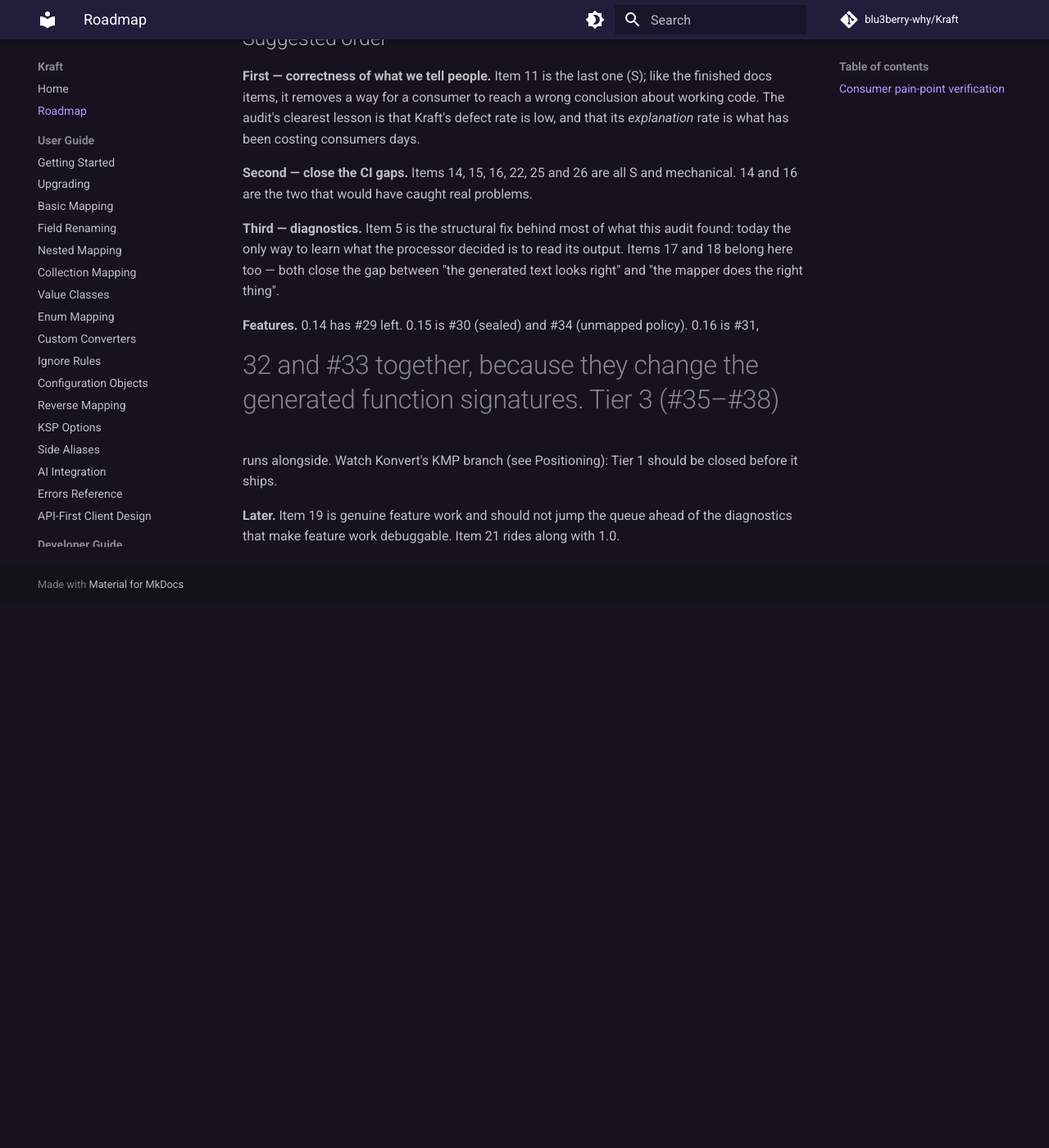
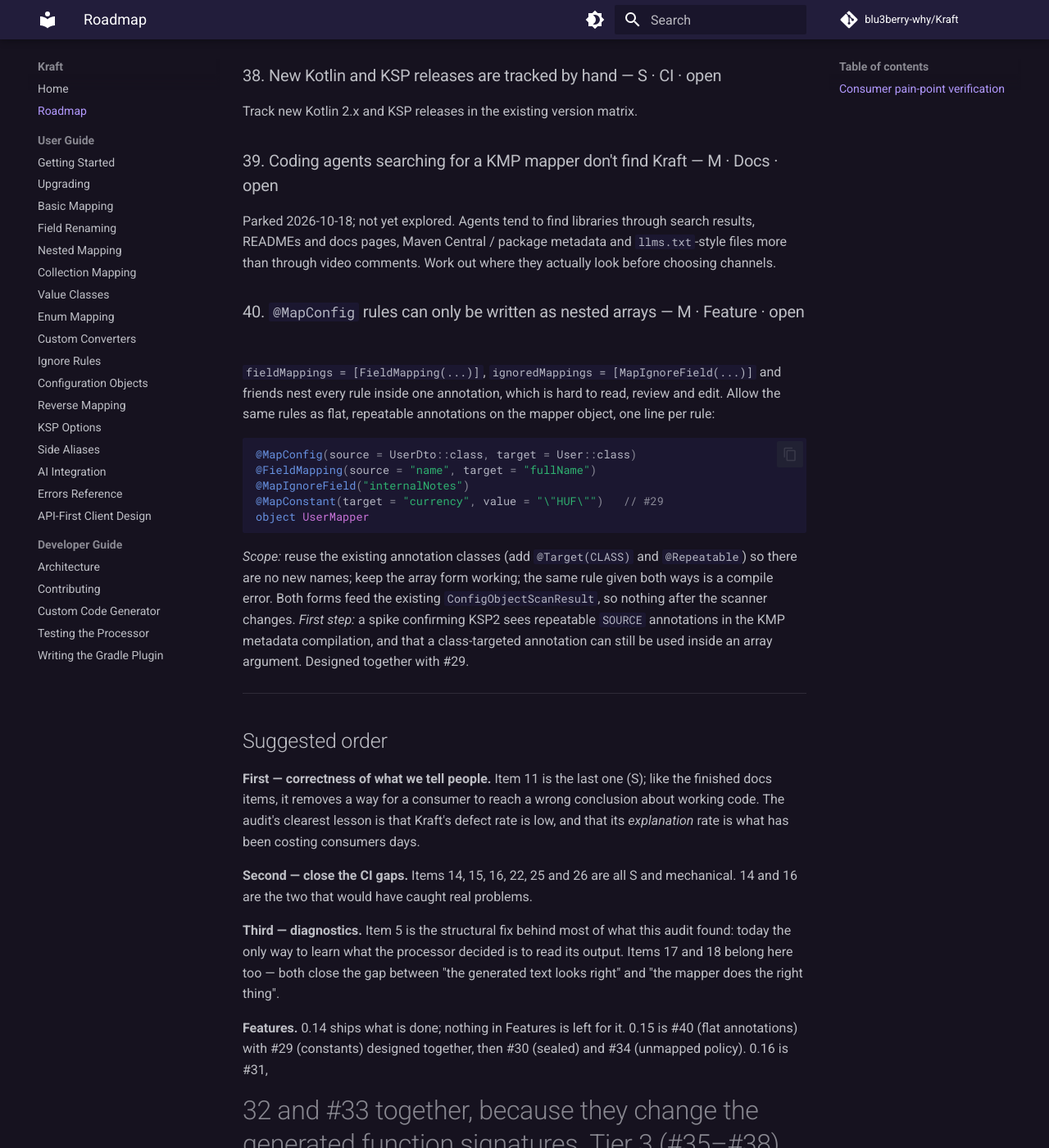
Before and after one commit to blu3berry-why/Kraft, an MkDocs documentation site: the page built from docs/ROADMAP.md, in a window 1280 px wide and 1400 px high, scrolled down 11947 px. Shown: the whole window at 82% size. Built offline with MkDocs 1.6.1 and Material for MkDocs 9.7.7, drawn with Linux system fonts in a browser that asks for light colours; comment, search, counter and statistics services are not loaded; before the commit the page ends 12683 px from its top, so only the background shows below that; some of the changed text lies outside the part shown.

Commit message:
docs: archive single-source-roadmap; roadmap #39, #40, #29 to 0.15, #19 evidence (#124)
* docs(openspec): archive single-source-roadmap, park agent discoverability as #39

single-source-roadmap declared skip_specs, so there is no spec to sync.

Co-Authored-By: Claude Opus 5.5 <noreply@anthropic.com>
Claude-Session: https://claude.ai/code/session_01XbUd9FfvctmyK9gjR4R1tE

* docs: roadmap #40 flat MapConfig annotations, #29 to 0.15, Re-Claw evidence on #19

Co-Authored-By: Claude Opus 5.5 <noreply@anthropic.com>
Claude-Session: https://claude.ai/code/session_01XbUd9FfvctmyK9gjR4R1tE

---------

Co-authored-by: Claude Opus 5.5 <noreply@anthropic.com>

````diff
--- a/docs/ROADMAP.md
+++ b/docs/ROADMAP.md
@@ -296,6 +296,11 @@ any code.
 module with kotlinx-datetime `Instant` ↔ `String`/`Long`, `Uuid` ↔ `String`, and numeric
 widening. It saves writing the same five `@KraftConverter`s in every project.
 
+*Evidence (Re-Claw, 2026-10-18):* `Long → Int` is declared in 4 modules and `Int → Long` in 2,
+all with identical bodies, even though `core/data/SharedKraftConverters.kt` already declares
+`Long → Int`. First find out whether that's the missing built-ins or a cross-module discovery
+gap (the feature modules may not see the shared copy); the answer may change this item's priority.
+
 ### 20. `Map<K, V>` and arrays are unsupported — L · Nice-to-have · done in 0.14 (#120)
 
 Shipped by the `map-and-collection-mapping` OpenSpec change (PR #120): `Map`/`MutableMap`,
@@ -386,7 +391,7 @@ Sizes for #29–#38 are first estimates.
 **Tier 1: parity gaps (target 0.14).** Removes the "falls back to hand-written" moments. Already
 covered elsewhere: Map and other collections (#20, done), "use the target default when the source
 is missing" (#27, done). The built-in converter module (#19) is deferred: it needs an RFC
-first (see Suggested order, "Later").
+first (see Suggested order, "Later"). #29 moves to 0.15 to be designed with #40.
 
 ### 28. Value classes are not wrapped or unwrapped automatically — M · Feature · done in 0.14 (#114)
 
@@ -399,6 +404,9 @@ Today a constant (`isActive = true`, `currency = "HUF"`) needs a whole-source `@
 `PropertyMappingStrategy.Constant` already exists and generates `name = <expr>`; since #122 it
 also carries the KRAFT-W009 null fill. What's missing is the annotation (`@MapConstant` or an
 expression form) and the rule that produces it.
+
+Moved to 0.15 so it is designed together with #40: with flat annotations, `@MapConstant` is a
+class-level annotation on the mapper object rather than a fourth array in `@MapConfig`.
 
 *When it ships:* add it to KRAFT-W009's fix list.
 
@@ -444,6 +452,33 @@ Check how the generated extensions look from iOS (is `@ObjCName` needed?).
 
 Track new Kotlin 2.x and KSP releases in the existing version matrix.
 
+### 39. Coding agents searching for a KMP mapper don't find Kraft — M · Docs · open
+
+Parked 2026-10-18; not yet explored. Agents tend to find libraries through search results,
+READMEs and docs pages, Maven Central / package metadata and `llms.txt`-style files more than
+through video comments. Work out where they actually look before choosing channels.
+
+### 40. `@MapConfig` rules can only be written as nested arrays — M · Feature · open
+
+`fieldMappings = [FieldMapping(...)]`, `ignoredMappings = [MapIgnoreField(...)]` and friends
+nest every rule inside one annotation, which is hard to read, review and edit. Allow the same
+rules as flat, repeatable annotations on the mapper object, one line per rule:
+
+```kotlin
+@MapConfig(source = UserDto::class, target = User::class)
+@FieldMapping(source = "name", target = "fullName")
+@MapIgnoreField("internalNotes")
+@MapConstant(target = "currency", value = "\"HUF\"")   // #29
+object UserMapper
+```
+
+*Scope:* reuse the existing annotation classes (add `@Target(CLASS)` and `@Repeatable`) so there
+are no new names; keep the array form working; the same rule given both ways is a compile error.
+Both forms feed the existing `ConfigObjectScanResult`, so nothing after the scanner changes.
+*First step:* a spike confirming KSP2 sees repeatable `SOURCE` annotations in the KMP metadata
+compilation, and that a class-targeted annotation can still be used inside an array argument.
+Designed together with #29.
+
 ---
 
 ## Suggested order
@@ -462,7 +497,8 @@ found: today the only way to learn what the processor decided is to read its out
 and 18 belong here too — both close the gap between "the generated text looks right" and "the
 mapper does the right thing".
 
-**Features.** 0.14 has #29 left. 0.15 is #30 (sealed) and #34 (unmapped policy). 0.16 is #31,
+**Features.** 0.14 ships what is done; nothing in Features is left for it. 0.15 is #40 (flat
+annotations) with #29 (constants) designed together, then #30 (sealed) and #34 (unmapped policy). 0.16 is #31,
 #32 and #33 together, because they change the generated function signatures. Tier 3 (#35–#38)
 runs alongside. Watch Konvert's KMP branch (see Positioning): Tier 1 should be closed before it
 ships.
````
Also changed, not shown: openspec/changes/archive/2026-10-18-single-source-roadmap/design.md (renamed from openspec/changes/single-source-roadmap/design.md), openspec/changes/archive/2026-10-18-single-source-roadmap/proposal.md (renamed from openspec/changes/single-source-roadmap/proposal.md), openspec/changes/archive/2026-10-18-single-source-roadmap/tasks.md (renamed from openspec/changes/single-source-roadmap/tasks.md), 2 other files.
